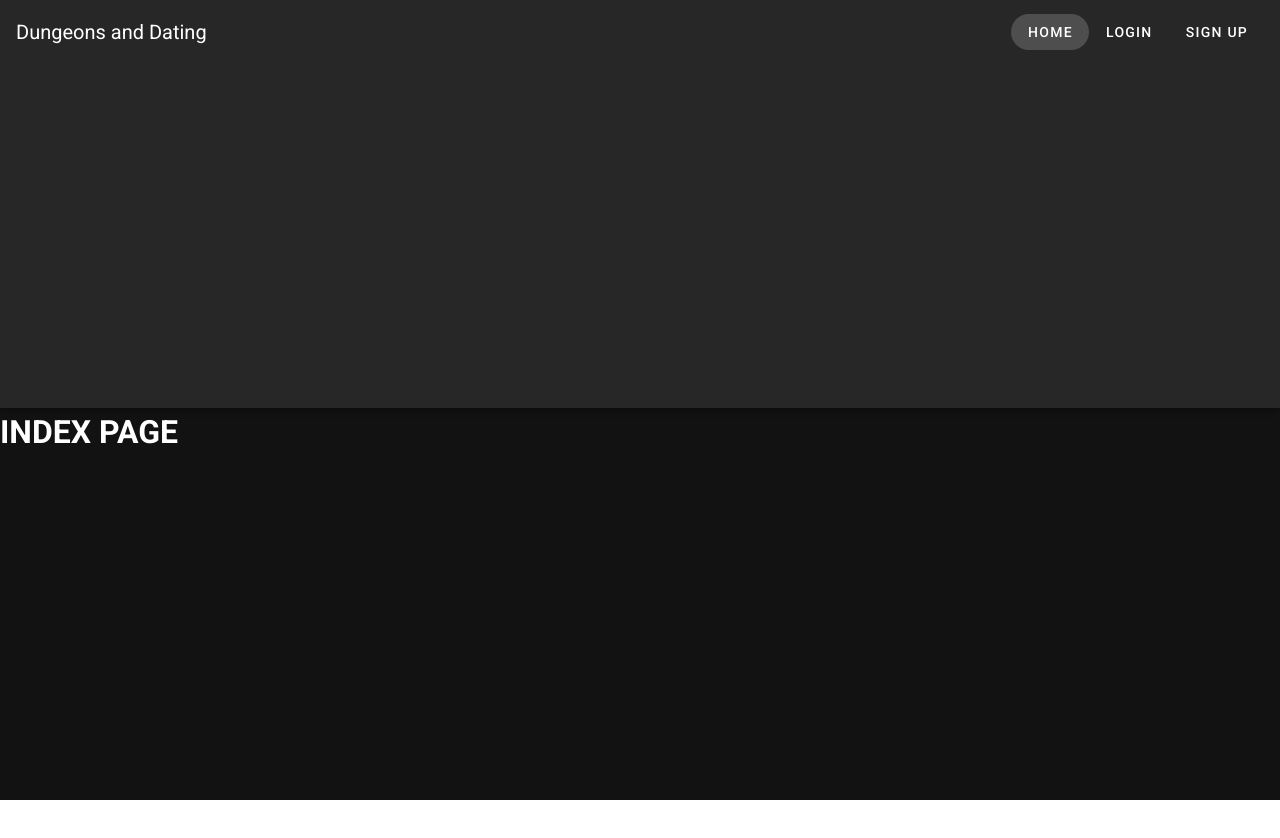
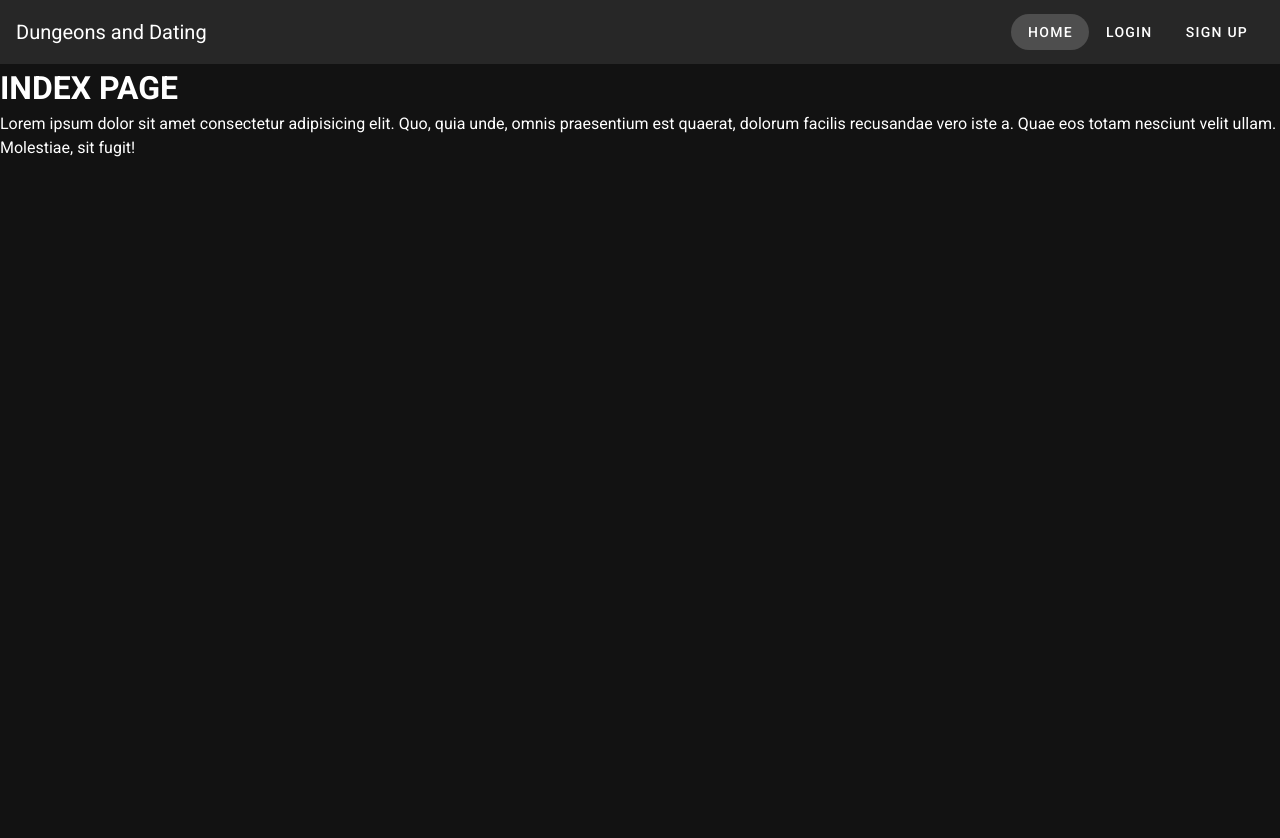
Before and after one commit to pro-videntia/dnd_website, a Nuxt app: page / in a window 1280 px wide. Shown: the top 838 px of the page. Before the commit the page ends 800 px from the top, so only its background shows below. Built offline with nearby package versions, Linux system fonts and the light colour scheme.

Commit message:
added v-app component wrapper to login and index to ensure navbar styles correctly

```diff
--- a/components/loginMod.vue
+++ b/components/loginMod.vue
@@ -1,4 +1,5 @@
 <template>
+  <v-app>
     <v-container>
       <v-row>
         <v-col cols="12" md="8" offset-md="2">
@@ -30,6 +31,7 @@
         </v-col>
       </v-row>
     </v-container>
+  </v-app>
 </template>
 
 <script>
--- a/pages/index.vue
+++ b/pages/index.vue
@@ -1,8 +1,14 @@
 <template>
- <div>
-   <h1>INDEX PAGE</h1>
- </div>
+  <div>
+    <v-app>
+      <h1>INDEX PAGE</h1>
+      <p>
+        Lorem ipsum dolor sit amet consectetur adipisicing elit. Quo, quia unde,
+        omnis praesentium est quaerat, dolorum facilis recusandae vero iste a.
+        Quae eos totam nesciunt velit ullam. Molestiae, sit fugit!
+      </p>
+    </v-app>
+  </div>
 </template>
 
-<script>
-</script>
+<script></script>
```
Lines whose indentation alone changed are shown as unchanged.
